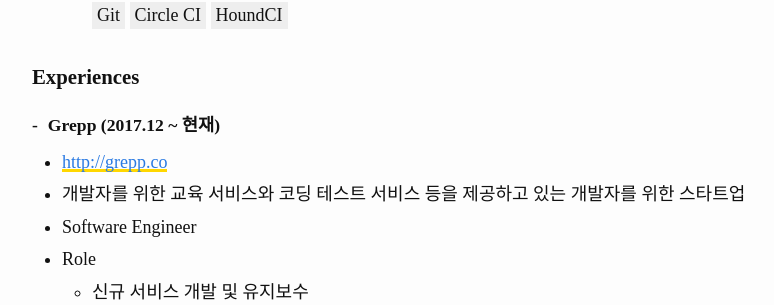
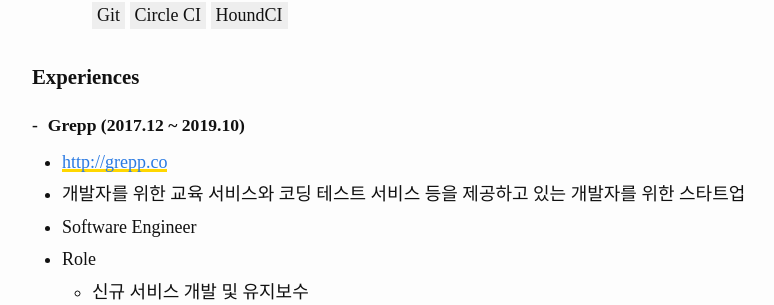
Before and after one commit to dizy64/dizy64.github.io, a Jekyll site: the page built from about/index.html, in a window 1280 px wide and 900 px high, scrolled down 1029 px. Shown: the part 145-450 px from the top of the window, without its empty margins (38-812 px from the left). Built offline with Jekyll 4.4.1, drawn with Linux system fonts in a browser that asks for light colours.

Commit message:
fix: 퇴사 일자 추가

```diff
--- a/about/index.html
+++ b/about/index.html
@@ -94,7 +94,7 @@ permalink: /about/
   <section id="experiences">
     <h1>Experiences</h1>
 
-    <h2>Grepp (2017.12 ~ 현재)</h2>
+    <h2>Grepp (2017.12 ~ 2019.10)</h2>
 
     <ul>
       <li><a href="http://grepp.co" target="_blank">http://grepp.co</a></li>
```
